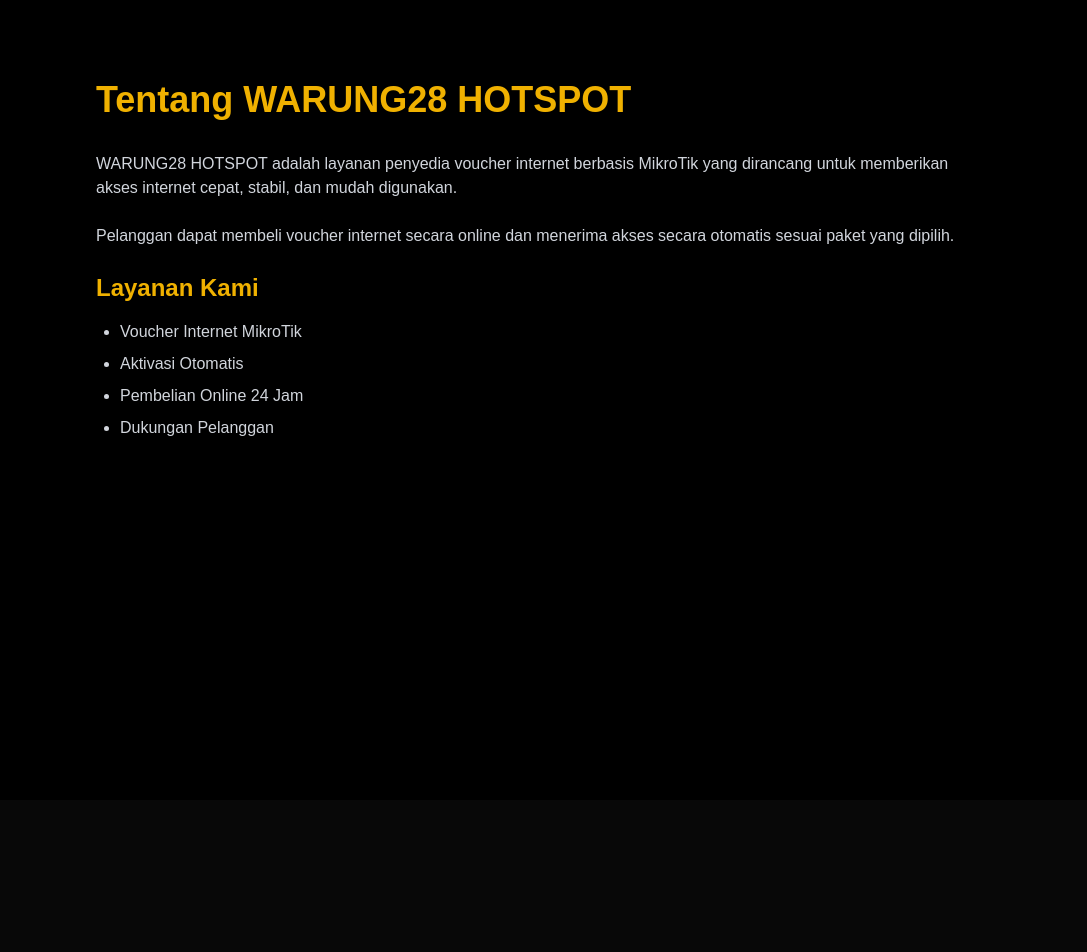
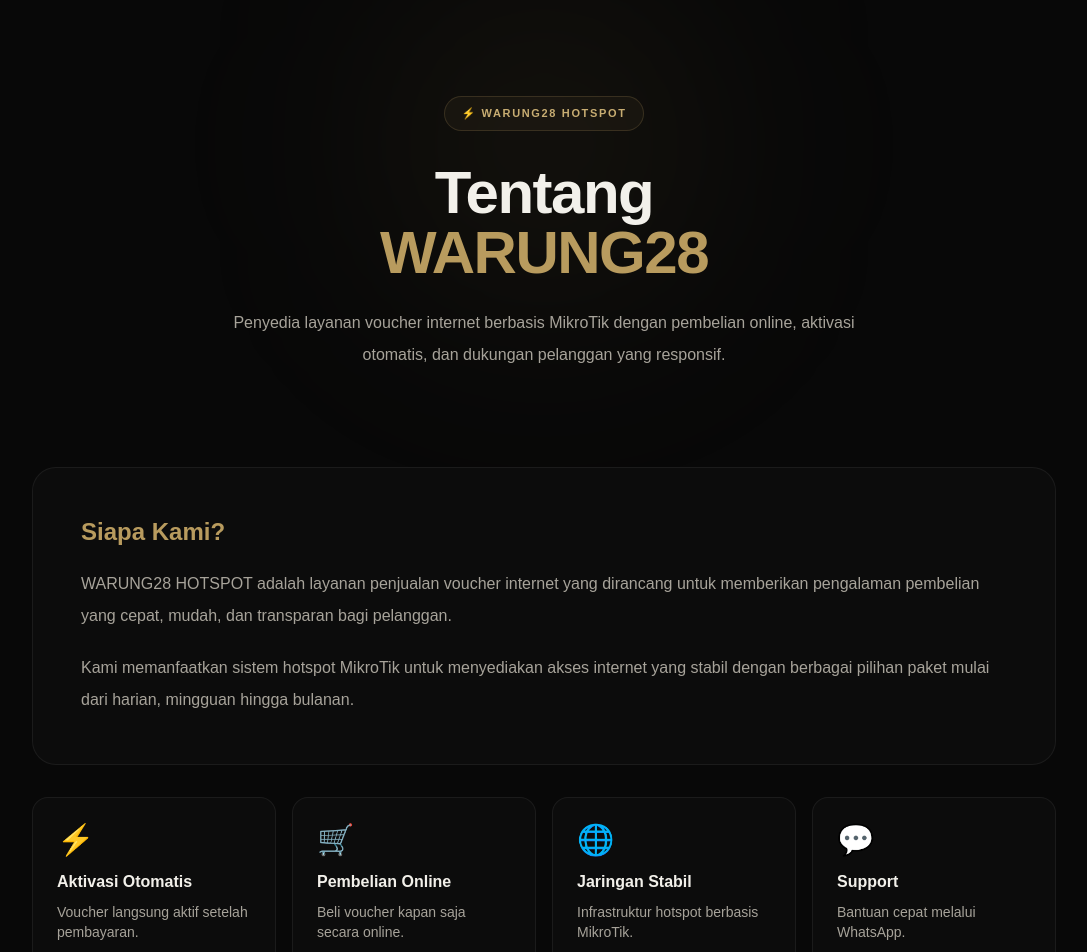
Before and after one commit to havanabulk/wifiwarung, a Next.js app: page /about in a window 1280 px wide. Shown: the top 952 px of the page, without its empty margins (96-1183 px from the left). Before the commit the page ends 800 px from the top, so only its background shows below. Built offline with nearby package versions, Linux system fonts and the light colour scheme.

Commit message:
Refactor AboutPage with new layout and content
Updated the AboutPage component with new styling and content structure. Enhanced the layout and added sections for services and features.

```diff
--- a/app/about/page.tsx
+++ b/app/about/page.tsx
@@ -1,33 +1,231 @@
 export default function AboutPage() {
   return (
-    <main className="min-h-screen bg-black text-white px-6 py-20">
-      <div className="max-w-4xl mx-auto">
-        <h1 className="text-4xl font-bold text-yellow-500 mb-8">
-          Tentang WARUNG28 HOTSPOT
-        </h1>
+    <main className="min-h-screen bg-[#080808] text-[#f2f0ea]">
 
-        <p className="mb-6 text-gray-300">
-          WARUNG28 HOTSPOT adalah layanan penyedia voucher internet berbasis
-          MikroTik yang dirancang untuk memberikan akses internet cepat,
-          stabil, dan mudah digunakan.
-        </p>
+      {/* HERO */}
+      <section className="relative overflow-hidden py-24 px-6">
 
-        <p className="mb-6 text-gray-300">
-          Pelanggan dapat membeli voucher internet secara online dan menerima
-          akses secara otomatis sesuai paket yang dipilih.
-        </p>
+        <div
+          className="
+            absolute
+            left-1/2
+            top-0
+            h-72
+            w-72
+            -translate-x-1/2
+            rounded-full
+            bg-[#b89b5e]/10
+            blur-[120px]
+          "
+        />
 
-        <h2 className="text-2xl font-semibold text-yellow-500 mb-4">
-          Layanan Kami
-        </h2>
+        <div className="relative mx-auto max-w-5xl text-center">
 
-        <ul className="list-disc ml-6 text-gray-300 space-y-2">
-          <li>Voucher Internet MikroTik</li>
-          <li>Aktivasi Otomatis</li>
-          <li>Pembelian Online 24 Jam</li>
-          <li>Dukungan Pelanggan</li>
-        </ul>
-      </div>
+          <div
+            className="
+              inline-flex
+              items-center
+              gap-2
+              rounded-full
+              border
+              border-[#b89b5e]/20
+              bg-[#b89b5e]/5
+              px-4
+              py-2
+              text-[11px]
+              font-semibold
+              tracking-[0.15em]
+              text-[#c8ad72]
+            "
+          >
+            ⚡ WARUNG28 HOTSPOT
+          </div>
+
+          <h1
+            className="
+              mt-8
+              text-5xl
+              font-black
+              tracking-tight
+              sm:text-6xl
+            "
+          >
+            Tentang
+            <span className="block text-[#b89b5e]">
+              WARUNG28
+            </span>
+          </h1>
+
+          <p
+            className="
+              mx-auto
+              mt-6
+              max-w-2xl
+              text-base
+              leading-8
+              text-[#a7a39a]
+            "
+          >
+            Penyedia layanan voucher internet berbasis MikroTik
+            dengan pembelian online, aktivasi otomatis,
+            dan dukungan pelanggan yang responsif.
+          </p>
+
+        </div>
+      </section>
+
+      {/* CONTENT */}
+      <section className="px-6 pb-24">
+
+        <div className="mx-auto max-w-5xl">
+
+          <div
+            className="
+              rounded-3xl
+              border
+              border-white/[0.06]
+              bg-white/[0.02]
+              p-8
+              sm:p-12
+            "
+          >
+
+            <h2
+              className="
+                text-2xl
+                font-bold
+                text-[#b89b5e]
+              "
+            >
+              Siapa Kami?
+            </h2>
+
+            <p
+              className="
+                mt-5
+                leading-8
+                text-[#a7a39a]
+              "
+            >
+              WARUNG28 HOTSPOT adalah layanan penjualan
+              voucher internet yang dirancang untuk memberikan
+              pengalaman pembelian yang cepat, mudah,
+              dan transparan bagi pelanggan.
+            </p>
+
+            <p
+              className="
+                mt-5
+                leading-8
+                text-[#a7a39a]
+              "
+            >
+              Kami memanfaatkan sistem hotspot MikroTik
+              untuk menyediakan akses internet yang stabil
+              dengan berbagai pilihan paket mulai dari harian,
+              mingguan hingga bulanan.
+            </p>
+
+          </div>
+
+          {/* FEATURE CARDS */}
+
+          <div className="mt-8 grid gap-4 md:grid-cols-4">
+
+            <div
+              className="
+                rounded-2xl
+                border
+                border-white/[0.06]
+                bg-white/[0.02]
+                p-6
+              "
+            >
+              <div className="text-3xl mb-3">
+                ⚡
+              </div>
+
+              <h3 className="font-bold">
+                Aktivasi Otomatis
+              </h3>
+
+              <p className="mt-2 text-sm text-[#a7a39a]">
+                Voucher langsung aktif setelah pembayaran.
+              </p>
+            </div>
+
+            <div
+              className="
+                rounded-2xl
+                border
+                border-white/[0.06]
+                bg-white/[0.02]
+                p-6
+              "
+            >
+              <div className="text-3xl mb-3">
+                🛒
+              </div>
+
+              <h3 className="font-bold">
+                Pembelian Online
+              </h3>
+
+              <p className="mt-2 text-sm text-[#a7a39a]">
+                Beli voucher kapan saja secara online.
+              </p>
+            </div>
+
+            <div
+              className="
+                rounded-2xl
+                border
+                border-white/[0.06]
+                bg-white/[0.02]
+                p-6
+              "
+            >
+              <div className="text-3xl mb-3">
+                🌐
+              </div>
+
+              <h3 className="font-bold">
+                Jaringan Stabil
+              </h3>
+
+              <p className="mt-2 text-sm text-[#a7a39a]">
+                Infrastruktur hotspot berbasis MikroTik.
+              </p>
+            </div>
+
+            <div
+              className="
+                rounded-2xl
+                border
+                border-white/[0.06]
+                bg-white/[0.02]
+                p-6
+              "
+            >
+              <div className="text-3xl mb-3">
+                💬
+              </div>
+
+              <h3 className="font-bold">
+                Support
+              </h3>
+
+              <p className="mt-2 text-sm text-[#a7a39a]">
+                Bantuan cepat melalui WhatsApp.
+              </p>
+            </div>
+
+          </div>
+
+        </div>
+
+      </section>
+
     </main>
   );
 }
```
